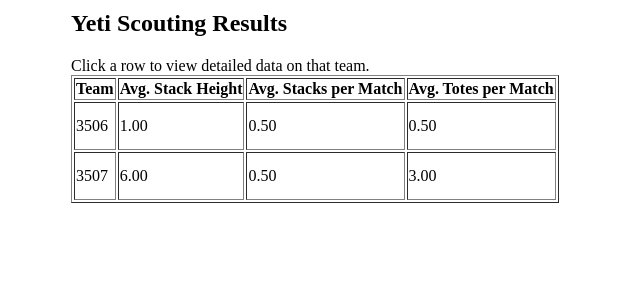
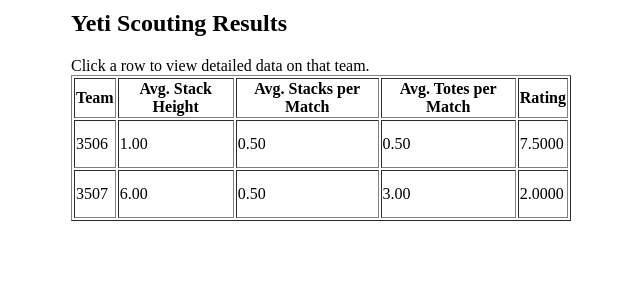
Before and after one commit to Yeti-Robotics/PHP_Scouting, a PHP site: page /results.php in a window 1280 px wide. Shown: the top 300 px of the page, without its empty margins (319-959 px from the left). Run offline with PHP 8.4, Linux system fonts and the light colour scheme; data comes from the database, SQL or seed files in the repository; both versions use the stored data as it was after the commit.

Commit message:
- results.php, Added a query for ratings - scouting.sql, More test data

```diff
--- a/results.php
+++ b/results.php
@@ -13,7 +13,19 @@
 	<div class="results_description">Click a row to view detailed data on that team.</div>
 <?php
 include ("connect.php");
-
+$rating_query = "SELECT AVG(rating) AS rating, team
+					FROM scout_data
+					GROUP BY team";
+$result = $db->query($rating_query);
+$ratings = [];
+if ($result) {
+	while ( $row = $result->fetch_assoc () ) {
+		$ratings[$row["team"]] = $row["rating"];
+	}
+} else {
+	$db->close ();
+	die ( "<h2>Rating query failed</h2>" );
+}
 $query = "SELECT Team, TRUNCATE(SUM(avg_height)/SUM(num_stacks),2) AS \"Avg. Stack Height\", TRUNCATE(AVG(num_stacks),2) AS \"Avg. Stacks per Match\", TRUNCATE((AVG(num_stacks) * SUM(avg_height)/SUM(num_stacks)),2) AS \"Avg. Totes per Match\"
                 FROM (SELECT scout_data.*, COUNT(totes) AS num_stacks, IFNULL(AVG(totes),0) AS avg_height
                         FROM stacks
@@ -29,18 +41,20 @@ if ($result) {
 	foreach ($fields as $field) {
 		echo "<th>".$field->name."</th>";
 	}
+	echo "<th>Rating</th>";
 	echo "</tr>";
 	while ( $row = $result->fetch_assoc () ) {
 		echo "<tr class=\"results_row\" onclick=\"document.location='team.php?team=".$row["Team"]."'\">";
 		foreach ( $row as $key => $value ) {
 			echo "<td>" . $value . "</td>";
 		}
+		echo "<td>".$ratings[$row["Team"]]."</td>";
 		echo "</tr>";
 	}
 	echo "</table>";
 } else {
 	$db->close ();
-	die ( "<h2>query failed</h2>" );
+	die ( "<h2>Query failed</h2>" );
 }
 
 $db->close ();
```
Also changed, not shown: scouting.sql (+8 -5 lines).
